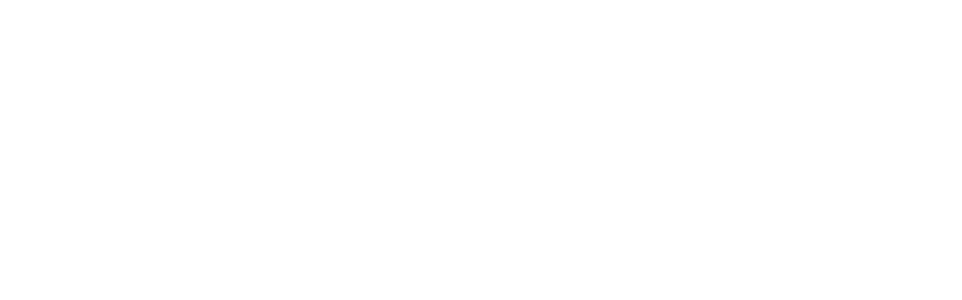
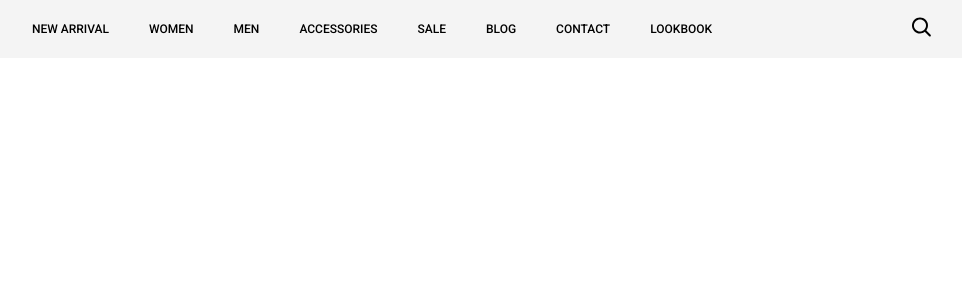
Before and after one commit to marquelzikri/store-homepage, a React (Create React App) app: page / in a window 1280 px wide. Shown: the top 300 px of the page, without its empty margins (268-1230 px from the left). Built offline with nearby package versions, Linux system fonts and the light colour scheme.

Commit message:
Added NavHeader component

```diff
--- a/package.json
+++ b/package.json
@@ -6,10 +6,12 @@
     "@testing-library/jest-dom": "^4.2.4",
     "@testing-library/react": "^9.5.0",
     "@testing-library/user-event": "^7.2.1",
+    "@types/classnames": "^2.2.10",
     "@types/jest": "^24.9.1",
     "@types/node": "^12.12.54",
     "@types/react": "^16.9.48",
     "@types/react-dom": "^16.9.8",
+    "classnames": "^2.2.6",
     "react": "^16.13.1",
     "react-dom": "^16.13.1",
     "react-scripts": "3.4.3",
--- /dev/null
+++ b/src/components/NavHeader.tsx
@@ -0,0 +1,134 @@
+import React, { useState } from 'react';
+
+import classNames from 'classnames';
+
+function NavHeader() {
+  const [isMenuVisible, setIsMenuVisible] = useState(false);
+
+  const navMenuList = [
+    {
+      route: "#",
+      label: "New Arrival"
+    },
+    {
+      route: "#",
+      label: "Women"
+    },
+    {
+      route: "#",
+      label: "Men"
+    },
+    {
+      route: "#",
+      label: "Accessories"
+    },
+    {
+      route: "#",
+      label: "Sale"
+    },
+    {
+      route: "#",
+      label: "Blog"
+    },
+    {
+      route: "#",
+      label: "Contact"
+    },
+    {
+      route: "#",
+      label: "LookBook"
+    }
+  ];
+
+  const handleMenuClick = () => {
+    setIsMenuVisible(isMenuVisible => !isMenuVisible);
+  }
+
+  return (
+    <div
+      className="flex justify-center w-screen"
+      style={{
+        background: "#F4F4F4"
+      }}
+    >
+      <div className="relative p-0 sm:py-5 w-full max-w-6xl">
+        <button
+          className="sm:hidden p-3"
+          onClick={handleMenuClick}
+        >
+          <MenuIcon/>
+        </button>
+        <nav
+          className={classNames(
+            "border-t sm:border-0 flex-col sm:flex-row justify-center",
+            {
+              "hidden sm:flex": !isMenuVisible,
+              "flex": isMenuVisible
+            }
+          )}
+        >
+          {
+            navMenuList.map((menu, index) => (
+              <a
+                key={index}
+                className="p-5 sm:py-0 text-xs roboto font-medium uppercase"
+                href={menu.route}
+              >
+                {menu.label}
+              </a>
+            ))
+          }
+        </nav>
+        <button className="absolute top-0 right-0 p-3 sm:p-4">
+          <SearchIcon/>
+        </button>
+      </div>
+    </div>
+  );
+}
+
+function MenuIcon() {
+  return (
+    <svg
+      width="24"
+      height="24"
+      viewBox="0 0 24 24"
+      fill="none"
+      xmlns="http://www.w3.org/2000/svg"
+    >
+      <path
+        d="M2 6C2 5.44772 2.44772 5 3 5H21C21.5523 5 22 5.44772 22 6C22 6.55228 21.5523 7 21 7H3C2.44772 7 2 6.55228 2 6Z"
+        fill="currentColor"
+      />
+      <path
+        d="M2 12.0322C2 11.4799 2.44772 11.0322 3 11.0322H21C21.5523 11.0322 22 11.4799 22 12.0322C22 12.5845 21.5523 13.0322 21 13.0322H3C2.44772 13.0322 2 12.5845 2 12.0322Z"
+        fill="currentColor"
+      />
+      <path
+        d="M3 17.0645C2.44772 17.0645 2 17.5122 2 18.0645C2 18.6167 2.44772 19.0645 3 19.0645H21C21.5523 19.0645 22 18.6167 22 18.0645C22 17.5122 21.5523 17.0645 21 17.0645H3Z"
+        fill="currentColor"
+      />
+    </svg>
+  );
+}
+
+function SearchIcon() {
+  return (
+    <svg
+      width="24"
+      height="24"
+      viewBox="0 0 24 24"
+      fill="none"
+      xmlns="http://www.w3.org/2000/svg"
+    >
+      <path
+        fill-rule="evenodd"
+        clip-rule="evenodd"
+        d="M18.319 14.4326C20.7628 11.2941 20.542 6.75347 17.6569 3.86829C14.5327 0.744098 9.46734 0.744098 6.34315 3.86829C3.21895 6.99249 3.21895 12.0578 6.34315 15.182C9.22833 18.0672 13.769 18.2879 16.9075 15.8442C16.921 15.8595 16.9351 15.8745 16.9497 15.8891L21.1924 20.1317C21.5829 20.5223 22.2161 20.5223 22.6066 20.1317C22.9971 19.7412 22.9971 19.1081 22.6066 18.7175L18.364 14.4749C18.3493 14.4603 18.3343 14.4462 18.319 14.4326ZM16.2426 5.28251C18.5858 7.62565 18.5858 11.4246 16.2426 13.7678C13.8995 16.1109 10.1005 16.1109 7.75736 13.7678C5.41421 11.4246 5.41421 7.62565 7.75736 5.28251C10.1005 2.93936 13.8995 2.93936 16.2426 5.28251Z"
+        fill="currentColor"
+      />
+    </svg>
+  );
+}
+
+export default NavHeader;
--- a/src/pages/HomePage.tsx
+++ b/src/pages/HomePage.tsx
@@ -2,6 +2,7 @@
 
 import "typeface-roboto";
 
+import NavHeader from '../components/NavHeader';
 const HomePage = () => {
   return (
     <div
@@ -9,6 +10,7 @@
         fontFamily: "Roboto"
       }}
     >
+      <NavHeader />
     </div>
   );
 };
```
Also changed, not shown: 1 other file (tests, documents, lock files or other folders).
